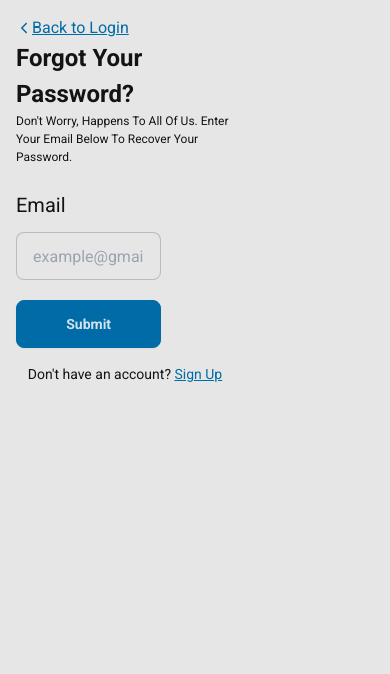
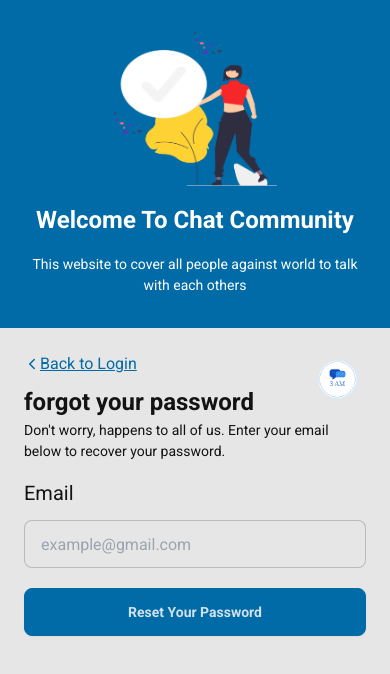
Before and after one commit to Amr3011/Chat_3am_Frontend, a React (Vite) app: page /forgot-password in a window 390 px wide. Shown: the top 674 px of the page. Built offline with nearby package versions, Linux system fonts and the light colour scheme.

Commit message:
Fix Responsive
Fix some styling in Login , Register & Forget password

```diff
--- a/src/pages/auth/ForgotPassword.jsx
+++ b/src/pages/auth/ForgotPassword.jsx
@@ -4,6 +4,9 @@ import { Link, useNavigate } from "react-router-dom";
 import { IoIosArrowBack } from "react-icons/io";
 import { toast } from "react-toastify";
 import siteMap from "../../sitemap";
+import logo from "../../assets/Logo.png";
+
+
 const intialState = {
   username: ""
 };
@@ -36,24 +39,33 @@ export default function ForgotPassword() {
     }
   };
   return (
-    <div className="container">
-      <div className="flex flex-row">
-        <div className="hidden lg:flex min-h-screen w-2/3 bg-primary flex-col justify-center items-center gap-3">
+
+    <div className="min-h-screen flex flex-col lg:flex-row bg-base-100">
+      {/* Left side */}
+      <div className="flex w-full lg:w-1/2 bg-primary p-8 lg:p-12 text-white justify-center items-center">
+        <div className="flex flex-col justify-center items-center w-full">
           <img
             src={leftImg}
             alt="Welcome Image"
-            className="w-3/6 mb-6 lg:mb-8"
+            className="w-1/2 lg:w-1/3 mb-4 lg:mb-8"
           />
-          <h1 className="text-2xl lg:text-4xl font-bold text-center text-base-100">
+          <h1 className="text-2xl lg:text-4xl font-bold mb-4 lg:mb-6 text-center">
             Welcome To Chat Community
           </h1>
-          <p className="text-sm lg:text-lg text-left p-5 text-base-100">
+          <p className="text-sm lg:text-lg text-center">
             This website to cover all people against world to talk with each
             others
           </p>
         </div>
-        <div className="container p-4">
-          <div className="flex flex-col justify-center items-center h-full">
+      </div>
+
+      {/* Right side */}
+      <div className="w-full lg:w-1/2 flex flex-col justify-center p-6 lg:p-12 relative">
+        <div className="absolute top-0 right-0 mt-8 mr-8">
+          <img src={logo} alt="Logo" className="w-10 lg:w-16 rounded-full" />
+        </div>
+
+
         <Link
               className="link link-primary flex justify-start self-start items-center"
               to={siteMap.login.path}
@@ -61,18 +73,18 @@ export default function ForgotPassword() {
               <IoIosArrowBack className="text-primary" />
               Back to Login
         </Link>
-            <div className="mb-6 self-start">
-              <h1 className="text-2xl font-bold text-left capitalize">
-                forgot your password?
-              </h1>
-              <p className="text-xs capitalize">
+
+        <h2 className="text-2xl lg:text-3xl font-bold mt-2">
+          forgot your password
+        </h2>
+        <p className="text-sm mb-4 lg:mb-6">
           Don&apos;t worry, happens to all of us. Enter your email below
           to recover your password.
         </p>
-            </div>
+
         <form
               method="post"
-              className="w-8/12 self-start flex flex-col gap-5"
+              className="w-full self-start flex flex-col gap-5"
               onSubmit={handleOnSubmit}
             >
               <label htmlFor="username" className="flex flex-col gap-3 w-full">
@@ -89,20 +101,11 @@ export default function ForgotPassword() {
                 type="submit"
                 className="btn btn-primary w-full capitalize"
               >
-                submit
+                Reset Your Password
               </button>
             </form>
-            <p className="text-sm my-4">
-              Don&apos;t have an account?{" "}
-              <Link
-                to={siteMap.register.path}
-                className="link link-primary capitalize"
-              >
-                sign up
-              </Link>
-            </p>
-          </div>
-        </div>
+
+
       </div>
     </div>
   );
--- a/src/pages/auth/Login.jsx
+++ b/src/pages/auth/Login.jsx
@@ -64,7 +64,7 @@ const Login = () => {
           <img
             src={leftImage}
             alt="Welcome Image"
-            className="w-2/3 lg:w-3/4 mb-6 lg:mb-8"
+            className="w-2/3 lg:w-3/4 mb-4 lg:mb-8"
           />
           <h1 className="text-2xl lg:text-4xl font-bold mb-4 lg:mb-6 text-center">
             Welcome To Chat Community
@@ -78,15 +78,15 @@ const Login = () => {
 
       {/* Right side (Login form) */}
       <div className="w-full lg:w-1/2 flex flex-col justify-center p-6 lg:p-12 relative">
-        <div className="absolute top-0 right-0 mt-4 mr-4">
+        <div className="absolute top-0 right-0 mt-8 mr-8">
           <img src={logo} alt="Logo" className="w-10 lg:w-16 rounded-full" />
         </div>
 
-        <h2 className="text-2xl lg:text-3xl font-bold mb-4 lg:mb-6">Login</h2>
+        <h2 className="text-2xl lg:text-3xl font-bold">Login</h2>
         <p className="text-sm mb-4 lg:mb-6">Login to access your account</p>
 
         <div className="mb-5">
-          <label className="block text-sm font-semibold text-neutral">
+          <label className="block text-sm mb-2 font-semibold text-neutral">
             Email or Username or Phone
           </label>
           <input
@@ -99,7 +99,7 @@ const Login = () => {
         </div>
 
         <div className="mb-5">
-          <label className="block text-sm font-semibold text-neutral">
+          <label className="block text-sm mb-2 font-semibold text-neutral">
             Password
           </label>
           <input
--- a/src/pages/auth/Register.jsx
+++ b/src/pages/auth/Register.jsx
@@ -56,7 +56,7 @@ const Register = () => {
           <img
             src={leftImage}
             alt="Welcome Image"
-            className="w-2/3 lg:w-3/4 mb-6 lg:mb-8"
+            className="w-2/3 lg:w-3/4 mb-4 lg:mb-8"
           />
           <h1 className="text-2xl lg:text-4xl font-bold mb-4 lg:mb-6 text-center">
             Welcome To Chat Community
@@ -70,11 +70,11 @@ const Register = () => {
 
       {/* Right side (Register form) */}
       <div className="w-full lg:w-1/2 flex flex-col justify-center p-6 lg:p-12 relative">
-        <div className="absolute top-0 right-0 mt-4 mr-4">
+        <div className="absolute top-0 right-0 mt-8 mr-8">
           <img src={logo} alt="Logo" className="w-10 lg:w-16 rounded-full" />
         </div>
 
-        <h2 className="text-2xl lg:text-3xl font-bold mb-4 lg:mb-6">
+        <h2 className="text-2xl lg:text-3xl font-bold">
           Register
         </h2>
         <p className="text-sm mb-4 lg:mb-6">
@@ -83,8 +83,9 @@ const Register = () => {
 
         <form onSubmit={handleRegister}>
           <div className="flex flex-col lg:flex-row space-y-4 lg:space-y-0 lg:space-x-4 mb-5">
+
             <div className="flex flex-col w-full">
-              <label className="block text-sm font-semibold text-neutral">
+              <label className="block text-sm mb-2 font-semibold text-neutral">
                 Full Name
               </label>
               <input
@@ -95,8 +96,9 @@ const Register = () => {
                 onChange={(e) => setFullName(e.target.value)}
               />
             </div>
+
             <div className="flex flex-col w-full">
-              <label className="block text-sm font-semibold text-neutral">
+              <label className="block text-sm mb-2 font-semibold text-neutral">
                 UserName
               </label>
               <input
@@ -111,7 +113,7 @@ const Register = () => {
 
           <div className="flex flex-col lg:flex-row space-y-4 lg:space-y-0 lg:space-x-4 mb-5">
             <div className="flex flex-col w-full">
-              <label className="block text-sm font-semibold text-neutral">
+              <label className="block text-sm mb-2 font-semibold text-neutral">
                 Email
               </label>
               <input
@@ -123,7 +125,7 @@ const Register = () => {
               />
             </div>
             <div className="flex flex-col w-full">
-              <label className="block text-sm font-semibold text-neutral">
+              <label className="block text-sm mb-2 font-semibold text-neutral">
                 Phone Number
               </label>
               <input
@@ -136,8 +138,8 @@ const Register = () => {
             </div>
           </div>
 
-          <div className="mb-5">
-            <label className="block text-sm font-semibold text-neutral">
+          <div className="mb-4">
+            <label className="block text-sm mb-2 font-semibold text-neutral">
               Password
             </label>
             <input
@@ -149,8 +151,8 @@ const Register = () => {
             />
           </div>
 
-          <div className="mb-5">
-            <label className="block text-sm font-semibold text-neutral">
+          <div className="mb-4">
+            <label className="block text-sm mb-2 font-semibold text-neutral">
               Confirm Password
             </label>
             <input
@@ -162,7 +164,7 @@ const Register = () => {
             />
           </div>
 
-          <label className="flex items-center mb-4">
+          <label className="flex items-center mb-4 mt-6">
             <input type="checkbox" className="checkbox mr-2" />I agree to all
             the Terms and Privacy Policies
           </label>
```
Lines whose indentation alone changed are shown as unchanged.
